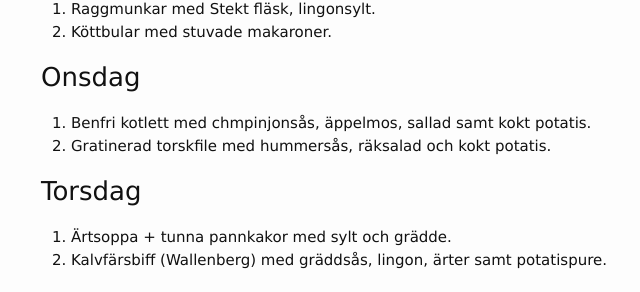
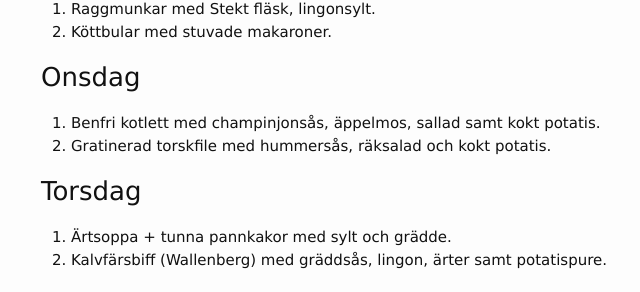
Before and after one commit to FarInn62/farinn62.github.io, a Jekyll site: the page built from lunch.md, in a window 1280 px wide. Shown: the part 392-684 px from the top of the page, without its empty margins (229-869 px from the left). Built offline with Jekyll 4.4.1, drawn with Linux system fonts in a browser that asks for light colours.

Commit message:
Update lunch.md

```diff
--- a/lunch.md
+++ b/lunch.md
@@ -22,7 +22,7 @@ Alla rätter: 80:- Take away: 65:-
 
 ### Onsdag
 
-1. Benfri kotlett med chmpinjonsås, äppelmos, sallad samt kokt potatis.
+1. Benfri kotlett med champinjonsås, äppelmos, sallad samt kokt potatis.
 2. Gratinerad torskfile med hummersås, räksalad och kokt potatis.
 
 ### Torsdag
```
